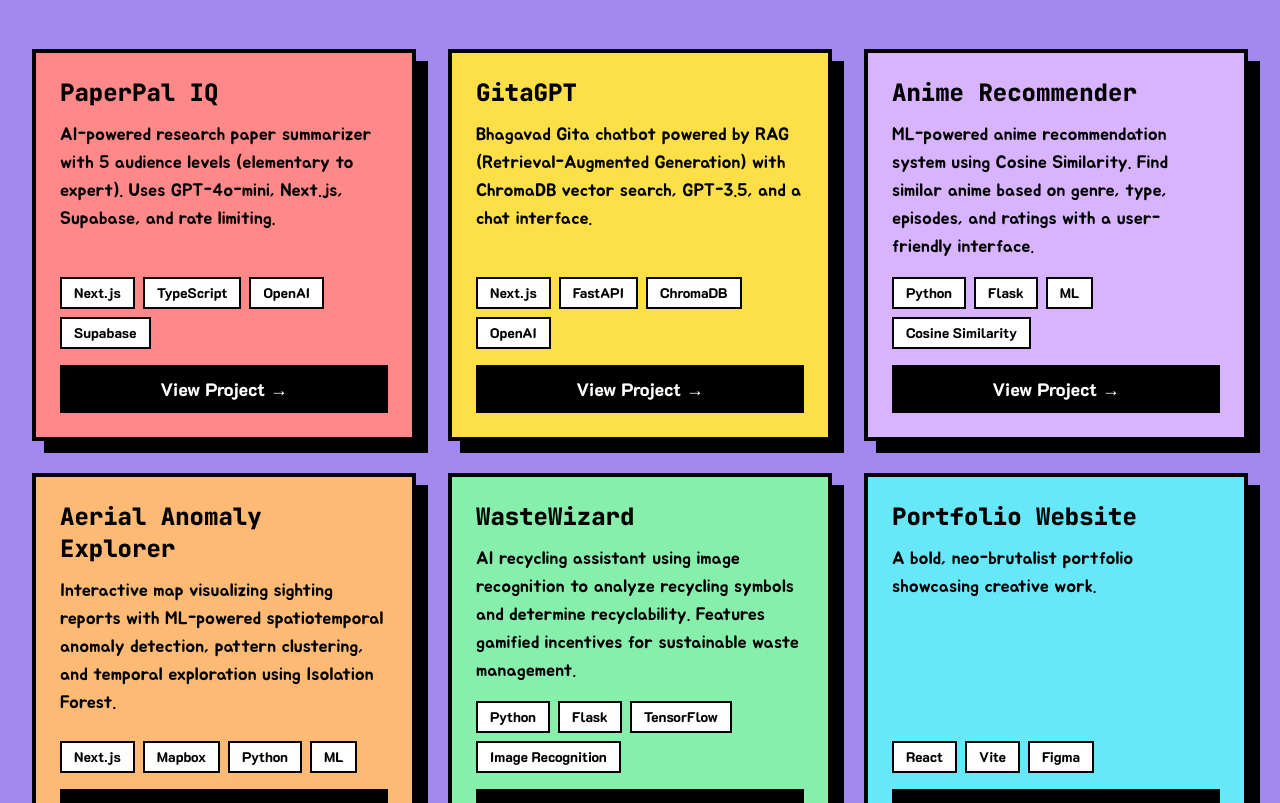
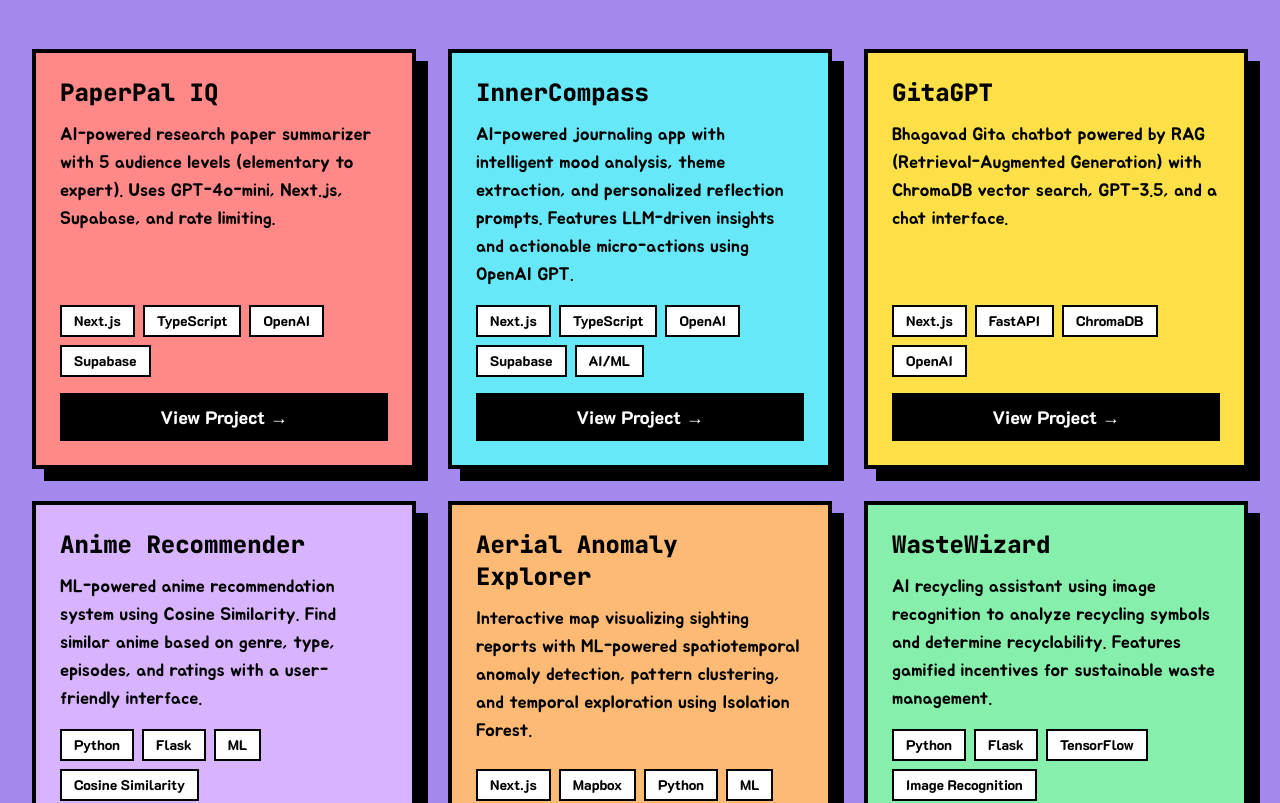
Before and after one commit to adarshgogineni/NeoBrutal_Portfolio_2025, a React (Vite) app: page / in a window 1280 px wide. Shown: the part 2351-3154 px from the top of the page. Built offline with nearby package versions, Linux system fonts and the light colour scheme.

Commit message:
updated projects.tsx

```diff
--- a/src/components/Projects.tsx
+++ b/src/components/Projects.tsx
@@ -6,6 +6,14 @@ const projects = [
     color: 'bg-neon-red',
     darkColor: 'dark:bg-red-600',
     link: "https://paperpal-iq.vercel.app/",
+  },
+  {
+    title: 'InnerCompass',
+    description: 'AI-powered journaling app with intelligent mood analysis, theme extraction, and personalized reflection prompts. Features LLM-driven insights and actionable micro-actions using OpenAI GPT.',
+    tags: ['Next.js', 'TypeScript', 'OpenAI', 'Supabase', 'AI/ML'],
+    color: 'bg-cyan-300',
+    darkColor: 'dark:bg-cyan-600',
+    link: 'https://inner-compass-navy.vercel.app/',
   },
   {
     title: 'GitaGPT',
@@ -38,14 +46,6 @@ const projects = [
     color: 'bg-green-300',
     darkColor: 'dark:bg-green-600',
     link: 'https://github.com/adarshgogineni/WasteWizard',
-  },
-  {
-    title: 'Portfolio Website',
-    description: 'A bold, neo-brutalist portfolio showcasing creative work.',
-    tags: ['React', 'Vite', 'Figma'],
-    color: 'bg-cyan-300',
-    darkColor: 'dark:bg-cyan-600',
-    link: 'https://github.com/adarshgogineni/NeoBrutal_Portfolio_2025',
   },
 ];
 
```
